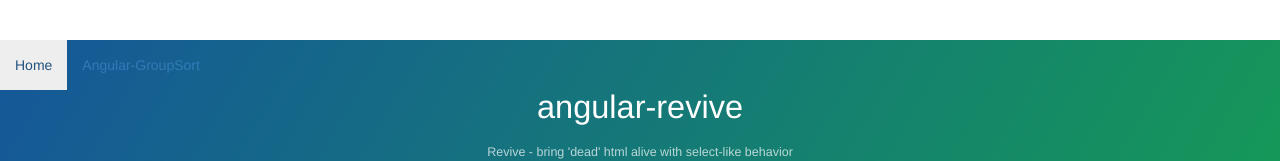
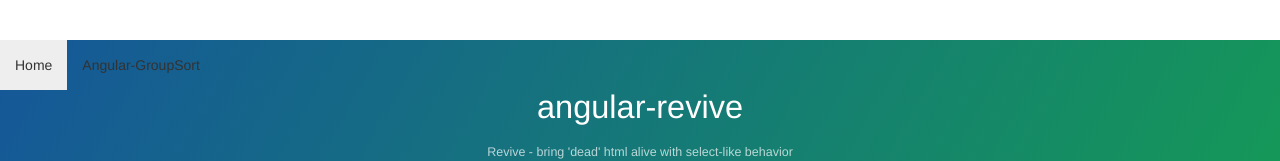
Before and after one commit to yuvaloren6/angular-revive, a plain HTML site: page index.html in a window 1280 px wide. In both pictures the pointer is over the link "Home". Shown: the top 161 px of the page. Drawn offline with nearby package versions, Linux system fonts and the light colour scheme.

Commit message:
adding classes

```diff
--- a/app.css
+++ b/app.css
@@ -55,3 +55,12 @@
     font-size: x-large;
     min-width: 400px;
 }
+
+li > a {
+    color: inherit;
+}
+
+li > a:hover {
+    color: inherit;
+    text-decoration: none;
+}
```
